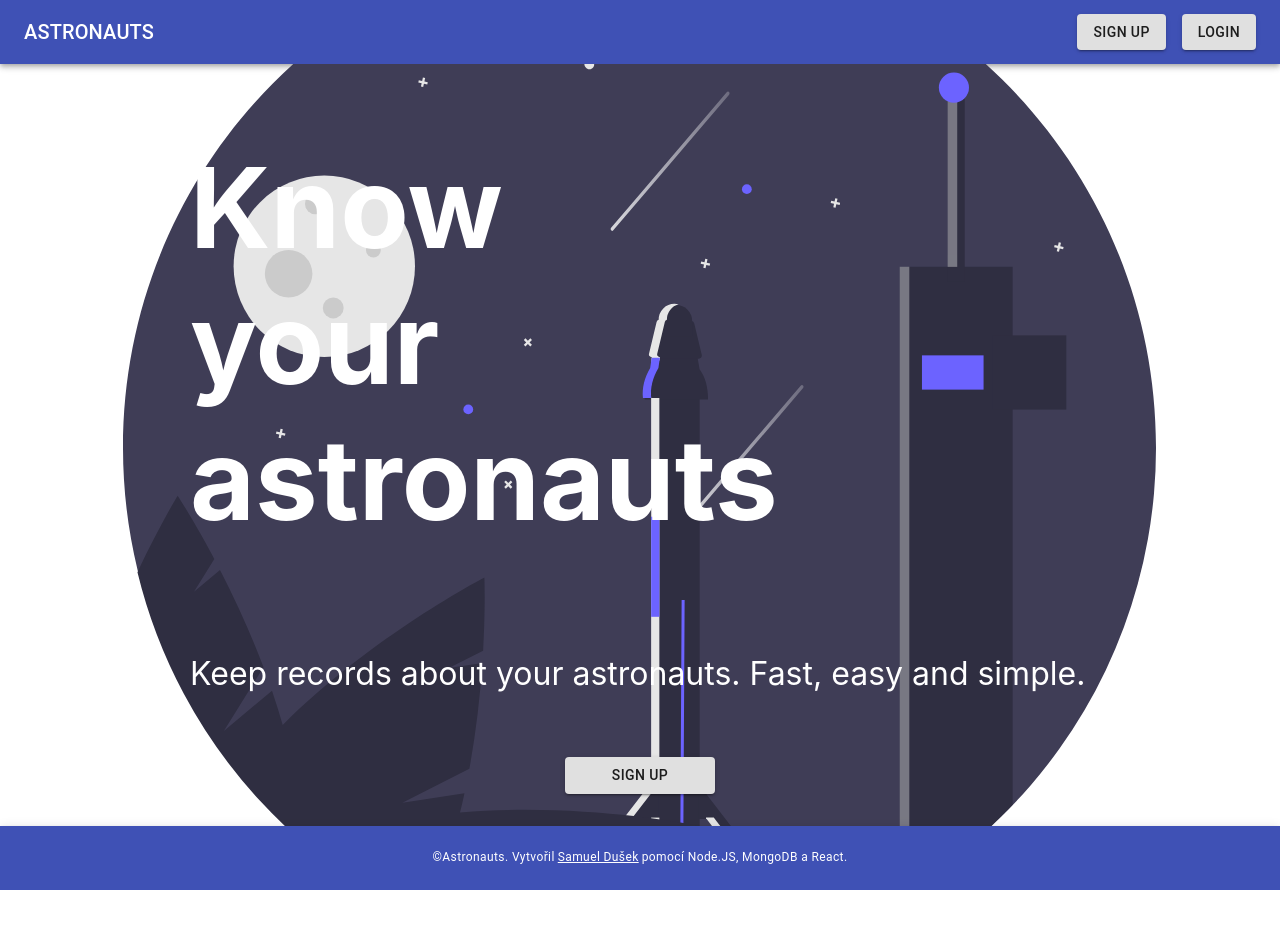
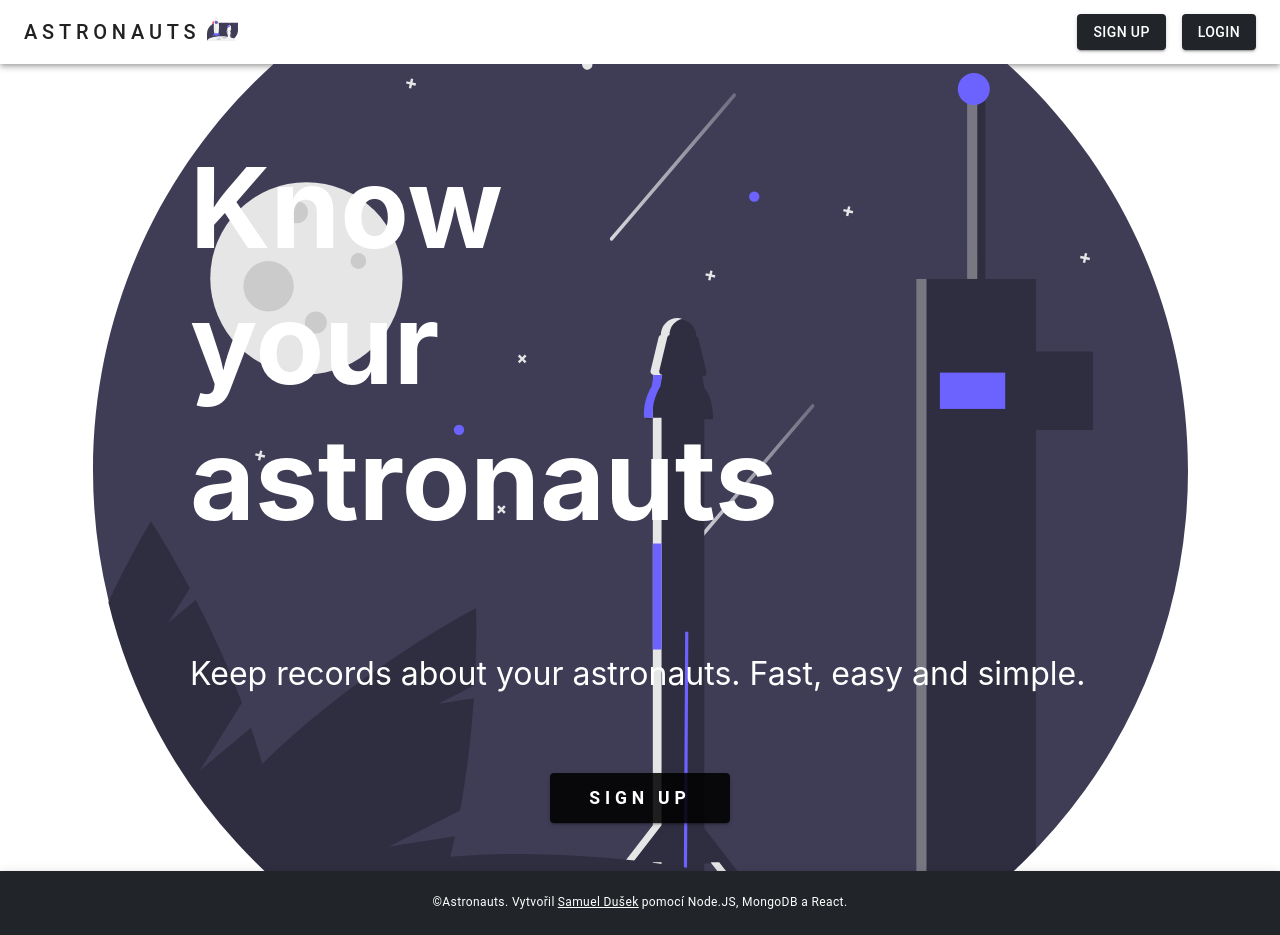
Before and after one commit to samueldusek/astronauts-2-front-end, a React (Create React App) app: page / in a window 1280 px wide. Before the commit the page ends 890 px from the top, so only its background shows below. Built offline with nearby package versions, Linux system fonts and the light colour scheme; no server answers.

Commit message:
add black style to all components

```diff
--- a/src/AddAstronautForm.js
+++ b/src/AddAstronautForm.js
@@ -3,6 +3,7 @@ import useInputState from "./hooks/useInputState";
 import Button from "@material-ui/core/Button";
 import TextField from "@material-ui/core/TextField";
 import { Paper, Typography } from "@material-ui/core";
+import img from "./img/logo2.svg";
 
 function AddAstronautForm(props) {
   const { handleAstronaut, history, astronauts } = props;
@@ -56,9 +57,14 @@ function AddAstronautForm(props) {
       }}
     >
       <form onSubmit={handleSubmit}>
-        <Typography component="h1" variant="h5" align="center">
-          New Astronaut
+        <Typography component="h1" variant="h4" align="center">
+          Add new team member
         </Typography>
+        <img
+          src={img}
+          alt="Astronaut and spaceship."
+          style={{ width: "80%", marginLeft: "10%", marginTop: "1rem" }}
+        />
         <TextField
           autoFocus
           required
--- a/src/App.js
+++ b/src/App.js
@@ -10,6 +10,9 @@ import useUserState from "./hooks/useUserState";
 import HomePage from "./HomePage";
 import Footer from "./Footer";
 import "./App.css";
+import theme from "./theme";
+
+import { ThemeProvider } from "@material-ui/styles";
 
 function App() {
   const [isUserLoggedIn, setIsUserLoggedIn, logoutUser] = useUserState(false);
@@ -82,6 +85,7 @@ function App() {
 
   return (
     <div className="App">
+      <ThemeProvider theme={theme}>
         <NavBar isUserLoggedIn={isUserLoggedIn} logout={logoutUser} />
         <Switch>
           <Route
@@ -130,6 +134,7 @@ function App() {
           <Route exact path="/" render={() => <HomePage />} />
         </Switch>
         <Footer />
+      </ThemeProvider>
     </div>
   );
 }
--- a/src/AstronautsList.js
+++ b/src/AstronautsList.js
@@ -13,8 +13,10 @@ import DeleteOutlineIcon from "@material-ui/icons/DeleteOutline";
 import EditIcon from "@material-ui/icons/Edit";
 import Button from "@material-ui/core/Button";
 import { Link } from "react-router-dom";
+import myTheme from "./theme";
+import img from "./img/logo2.svg";
 
-const useStyles = makeStyles({
+const useStyles = makeStyles((theme) => ({
   root: {
     flexGrow: 1,
   },
@@ -26,7 +28,7 @@ const useStyles = makeStyles({
     marginTop: "2rem",
   },
   tableHeader: {
-    backgroundColor: "#3f51b5",
+    backgroundColor: "#212529",
   },
   tableHeaderCell: {
     color: "white",
@@ -37,11 +39,11 @@ const useStyles = makeStyles({
     display: "flex",
     justifyContent: "end",
   },
-});
+}));
 
 function AstronautsList(props) {
   const { astronauts, deleteAstronaut } = props;
-  const classes = useStyles();
+  const classes = useStyles(myTheme);
   return (
     <div className={classes.root}>
       <Container maxWidth="md">
--- a/src/Footer.js
+++ b/src/Footer.js
@@ -9,6 +9,9 @@ import BottomNavigation from "@material-ui/core/BottomNavigation";
 const useStyles = makeStyles((theme) => ({
   root: {
     marginTop: "auto",
+  },
+  footer: {
+    backgroundColor: "#212529",
   },
   title: {
     flexGrow: 1,
@@ -22,7 +25,7 @@ const useStyles = makeStyles((theme) => ({
 function Footer() {
   const classes = useStyles();
   return (
-    <AppBar position="static">
+    <AppBar position="static" className={classes.footer}>
       <Toolbar>
         <Typography variant="caption" className={classes.title} align="center">
           &copy;Astronauts. Vytvořil
--- a/src/HomePage.js
+++ b/src/HomePage.js
@@ -3,6 +3,7 @@ import { makeStyles } from "@material-ui/core/styles";
 import { Link } from "react-router-dom";
 import background from "./img/logo3.svg";
 import Button from "@material-ui/core/Button";
+import theme from "./theme";
 
 const useStyles = makeStyles((theme) => ({
   root: {
@@ -19,6 +20,9 @@ const useStyles = makeStyles((theme) => ({
     flexDirection: "column",
     justifyContent: "center",
     margin: "auto",
+    "& a:hover": {
+      transform: "scale(1.1)",
+    },
   },
   heading: {
     fontSize: "7rem",
@@ -29,8 +33,12 @@ const useStyles = makeStyles((theme) => ({
     fontSize: "2rem",
   },
   signupButton: {
-    width: "150px",
-    margin: "2rem auto",
+    height: "50px",
+    width: "180px",
+    margin: "3rem auto",
+    fontSize: "1.1rem",
+    letterSpacing: "0.3rem",
+    fontWeight: "bold",
   },
 }));
 
@@ -51,6 +59,7 @@ function HomePage() {
         </p>
         <Button
           className={classes.signupButton}
+          color="secondary"
           variant="contained"
           component={Link}
           to="/register"
--- a/src/NavBar.js
+++ b/src/NavBar.js
@@ -5,14 +5,25 @@ import AppBar from "@material-ui/core/AppBar";
 import Toolbar from "@material-ui/core/Toolbar";
 import Typography from "@material-ui/core/Typography";
 import Button from "@material-ui/core/Button";
+import logo from "./img/logo2.svg";
+import theme from "./theme";
+
+import { ThemeProvider } from "@material-ui/styles";
 
 const useStyles = makeStyles((theme) => ({
-  menuButton: {
-    marginRight: theme.spacing(2),
+  navbar: {
+    backgroundColor: "white",
   },
   title: {
+    color: "rgba(0, 0, 0, 0.87)",
     flexGrow: 1,
+    display: "flex",
     textTransform: "uppercase",
+    letterSpacing: "0.3rem",
+  },
+  navImage: {
+    maxHeight: "25px",
+    marginLeft: "0.4rem",
   },
 }));
 
@@ -21,17 +32,31 @@ function NavBar(props) {
   const classes = useStyles();
   return (
     <div className={classes.root}>
-      <AppBar position="static">
+      <ThemeProvider theme={theme}>
+        <AppBar position="static" className={classes.navbar}>
           <Toolbar>
             <Typography variant="h6" className={classes.title}>
-            Astronauts
+              Astronauts{" "}
+              <img
+                src={logo}
+                alt="Astronaut and spaceship."
+                className={classes.navImage}
+              />
             </Typography>
             {isUserLoggedIn && (
               <>
-              <Button variant="contained" component={Link} to="/astronauts">
+                <Button
+                  class={classes.btn}
+                  color="primary"
+                  variant="contained"
+                  component={Link}
+                  to="/astronauts"
+                >
                   All astronauts
                 </Button>
                 <Button
+                  class={classes.btn}
+                  color="primary"
                   variant="contained"
                   component={Link}
                   to="/astronauts/add"
@@ -40,9 +65,11 @@ function NavBar(props) {
                   Add astronaut
                 </Button>
                 <Button
+                  class={classes.btn}
+                  color="primary"
                   variant="contained"
                   component={Link}
-                to="/login"
+                  to="/"
                   style={{ marginLeft: "1rem" }}
                   onClick={() => logout()}
                 >
@@ -53,6 +80,8 @@ function NavBar(props) {
             {!isUserLoggedIn && (
               <>
                 <Button
+                  class={classes.btn}
+                  color="primary"
                   variant="contained"
                   component={Link}
                   to="/register"
@@ -61,6 +90,8 @@ function NavBar(props) {
                   Sign up
                 </Button>
                 <Button
+                  class={classes.btn}
+                  color="primary"
                   variant="contained"
                   component={Link}
                   to="/login"
@@ -72,6 +103,7 @@ function NavBar(props) {
             )}
           </Toolbar>
         </AppBar>
+      </ThemeProvider>
     </div>
   );
 }
--- a/src/UserLoginForm.js
+++ b/src/UserLoginForm.js
@@ -5,6 +5,7 @@ import TextField from "@material-ui/core/TextField";
 import { Paper, Typography } from "@material-ui/core";
 import axios from "axios";
 import { Redirect } from "react-router-dom";
+import img from "./img/logo2.svg";
 
 function UserLoginForm(props) {
   const { setIsUserLoggedIn } = props;
@@ -47,8 +48,21 @@ function UserLoginForm(props) {
       }}
     >
       <form onSubmit={handleSubmit}>
-        <Typography component="h1" variant="h5" align="center">
-          Log in
+        <Typography component="h1" variant="h3" align="center">
+          Welcome back!
+        </Typography>
+        <img
+          src={img}
+          alt="Astronaut and spaceship."
+          style={{ width: "80%", marginLeft: "10%" }}
+        />
+        <Typography
+          component="h2"
+          variant="h5"
+          align="center"
+          style={{ marginTop: "1rem" }}
+        >
+          Just log in and you are ready to lunch!
         </Typography>
         <TextField
           autoFocus
--- a/src/UserRegisterForm.js
+++ b/src/UserRegisterForm.js
@@ -5,6 +5,7 @@ import TextField from "@material-ui/core/TextField";
 import { Paper, Typography } from "@material-ui/core";
 import axios from "axios";
 import { Redirect } from "react-router-dom";
+import img from "./img/logo2.svg";
 
 function UserRegisterForm() {
   const [username, handleUsernameChange, resetUsername] = useInputState("");
@@ -54,9 +55,14 @@ function UserRegisterForm() {
       }}
     >
       <form onSubmit={handleSubmit}>
-        <Typography component="h1" variant="h5" align="center">
-          Register
+        <Typography component="h1" variant="h4" align="center">
+          Register and start recording your astronauts
         </Typography>
+        <img
+          src={img}
+          alt="Astronaut and spaceship."
+          style={{ width: "80%", marginLeft: "10%" }}
+        />
         <TextField
           autoFocus
           required
--- /dev/null
+++ b/src/theme.js
@@ -0,0 +1,14 @@
+import { createTheme } from "@material-ui/core/styles";
+
+const theme = createTheme({
+  palette: {
+    primary: {
+      main: "#212529",
+    },
+    secondary: {
+      main: "rgba(0, 0, 0, 0.87)",
+    },
+  },
+});
+
+export default theme;
```
Lines whose indentation alone changed are shown as unchanged.
